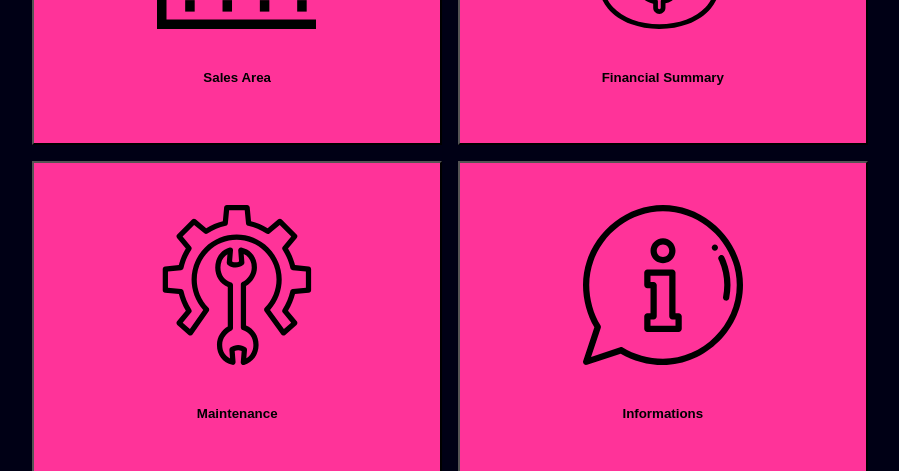
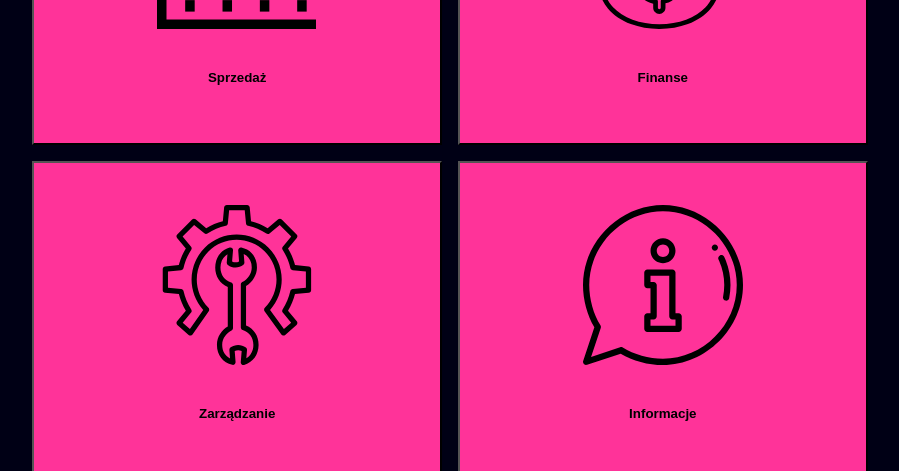
Before and after one commit to DJ-Chemik/Total-Sales-Management, a React (Create React App) app in the folder tsm-frontend/: page / in a window 1280 px wide. Shown: the part 247-718 px from the top of the page, without its empty margins (190-1089 px from the left). Built offline with nearby package versions, Linux system fonts and the light colour scheme.

Commit message:
Change interface language to polish

```diff
--- a/tsm-frontend/src/MainMenu/MainMenu.tsx
+++ b/tsm-frontend/src/MainMenu/MainMenu.tsx
@@ -12,13 +12,13 @@ const MainMenu = () => {
         <ButtonWrapper>
           <Button>
             <IconWrapper src={salesIcon} alt='Sales Icon'/>
-            <Title>Sales Area</Title>
+            <Title>Sprzedaż</Title>
           </Button>
         </ButtonWrapper>
         <ButtonWrapper>
           <Button>
             <IconWrapper src={financialIcon} alt='Financial Icon'/>
-            <Title>Financial Summary</Title>
+            <Title>Finanse</Title>
           </Button>
         </ButtonWrapper>
       </MenuRow>
@@ -26,13 +26,13 @@ const MainMenu = () => {
         <ButtonWrapper>
           <Button>
             <IconWrapper src={maintenanceIcon} alt='Maintenance Icon'/>
-            <Title> Maintenance </Title>
+            <Title>Zarządzanie</Title>
           </Button>
         </ButtonWrapper>
         <ButtonWrapper>
           <Button>
             <IconWrapper src={infoIcon} alt='Information Icon'/>
-            <Title>Informations</Title>
+            <Title>Informacje</Title>
           </Button>
         </ButtonWrapper>
       </MenuRow>
```
